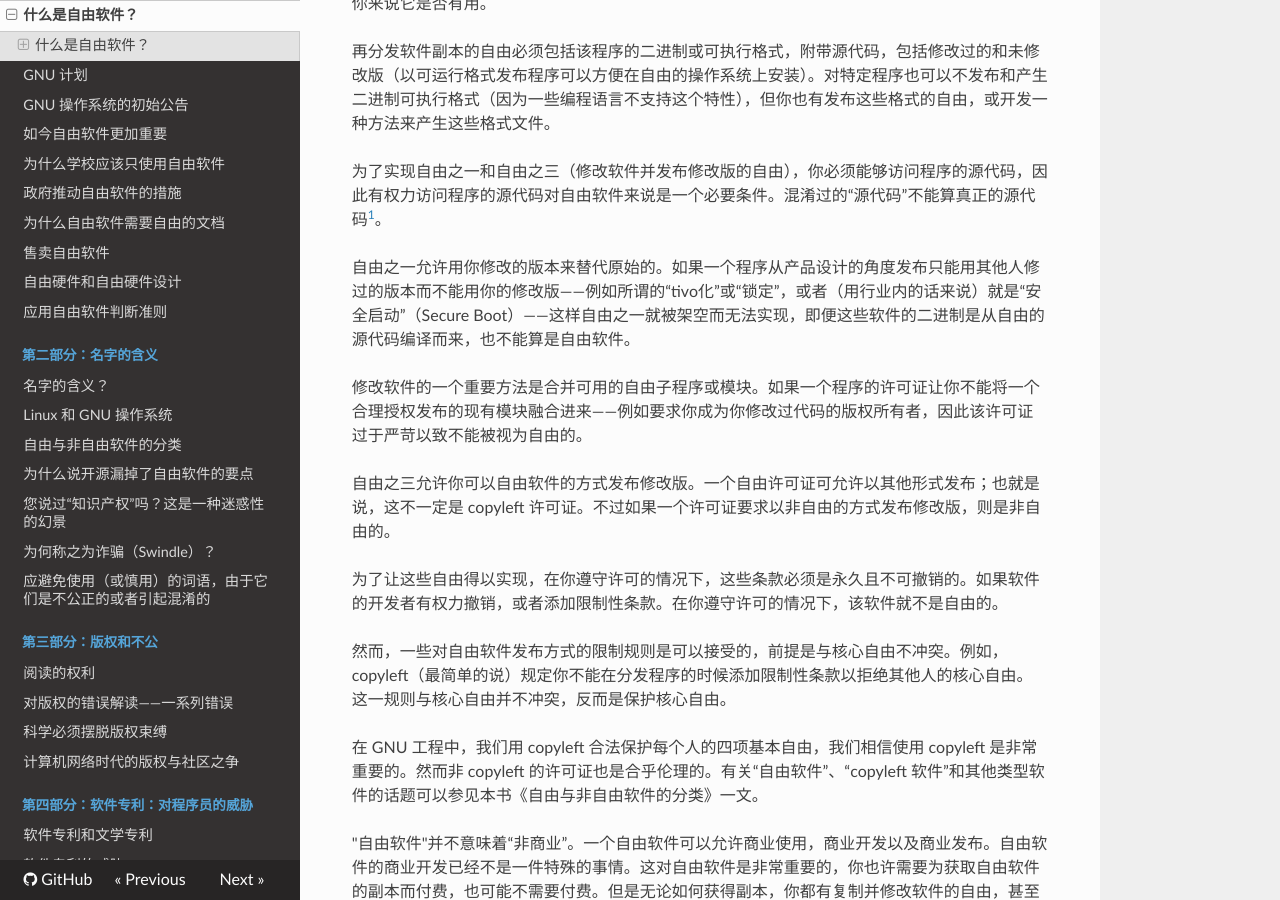
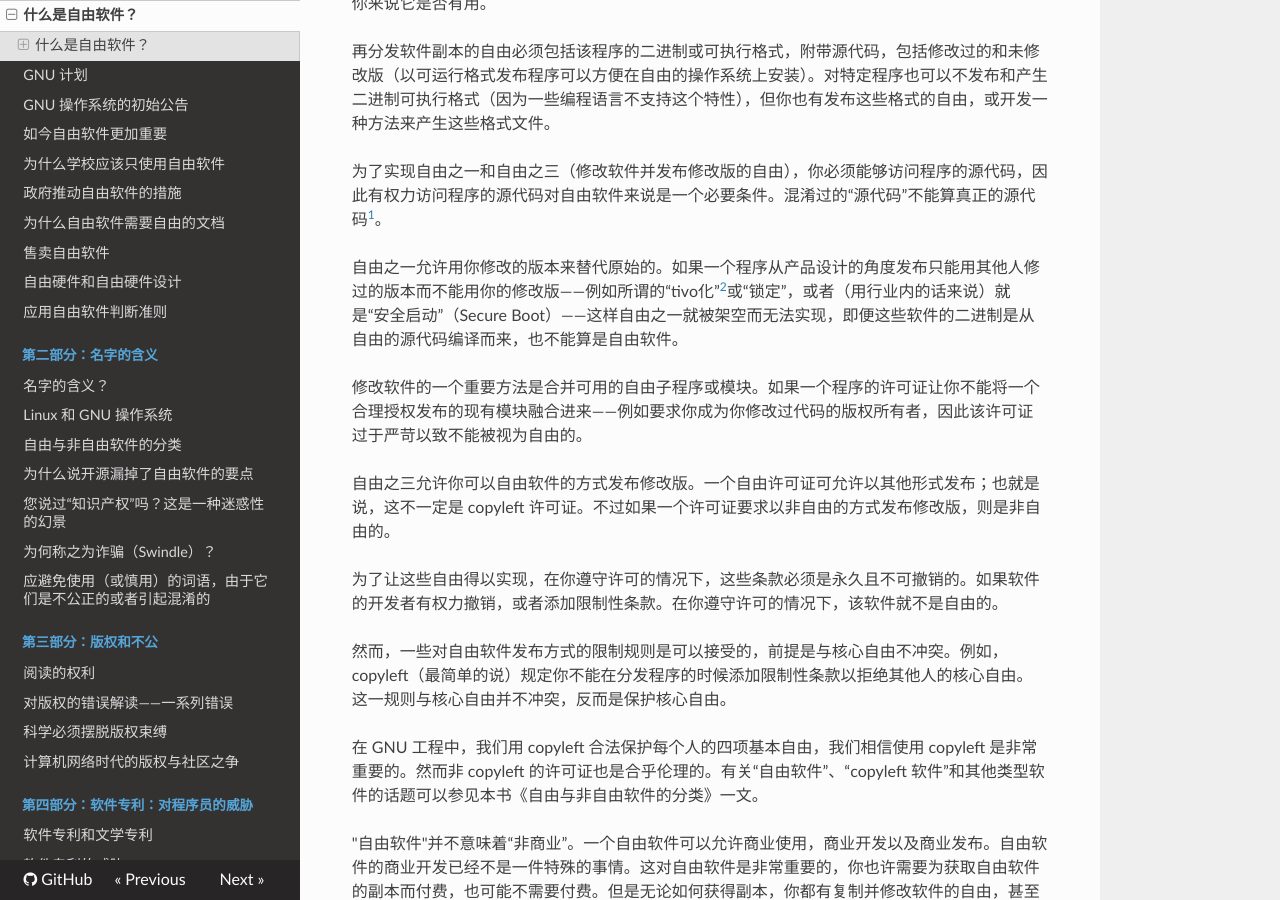
Before and after one commit to beijinglug/fsfs-zh, an MkDocs documentation site: the page built from docs/free-sw.md, in a window 1280 px wide and 900 px high, scrolled down 1560 px. Built offline with MkDocs 1.6.1, drawn with Linux system fonts in a browser that asks for light colours; nearby versions of some CDN libraries; old or Windows-style settings are respelled for this version of MkDocs; some of the changed lines change nothing that is shown; some of the changed text lies outside the part shown.

Commit message:
add some footnote

```diff
--- a/docs/free-sw.md
+++ b/docs/free-sw.md
@@ -43,7 +43,9 @@
 
 [^freesw-n]: 这里指的是“代码混淆”技术 Obfuscated code，是将计算机程序的代码，转换成一种功能上等价，但是难于阅读和理解的形式的行为。——译者注，摘自维基百科
 
-自由之一允许用你修改的版本来替代原始的。如果一个程序从产品设计的角度发布只能用其他人修过的版本而不能用你的修改版——例如所谓的“tivo化”或“锁定”，或者（用行业内的话来说）就是“安全启动”（Secure Boot）——这样自由之一就被架空而无法实现，即便这些软件的二进制是从自由的源代码编译而来，也不能算是自由软件。
+自由之一允许用你修改的版本来替代原始的。如果一个程序从产品设计的角度发布只能用其他人修过的版本而不能用你的修改版——例如所谓的“tivo化”[^freesw-tivo]或“锁定”，或者（用行业内的话来说）就是“安全启动”（Secure Boot）——这样自由之一就被架空而无法实现，即便这些软件的二进制是从自由的源代码编译而来，也不能算是自由软件。
+
+[^freesw-tivo]: “Tivo”是美国一大有线电视机顶盒产品，“Tivo化”（Tivoization）是指该产品包含了以 GPL 许可证发布的软件，但实际上用户不能修改，因为一旦设备发现软件经过修改就会自动关机。相关内容可参考本书《为何升级到 GPLv3》一文。
 
 修改软件的一个重要方法是合并可用的自由子程序或模块。如果一个程序的许可证让你不能将一个合理授权发布的现有模块融合进来——例如要求你成为你修改过代码的版权所有者，因此该许可证过于严苛以致不能被视为自由的。
 
```
